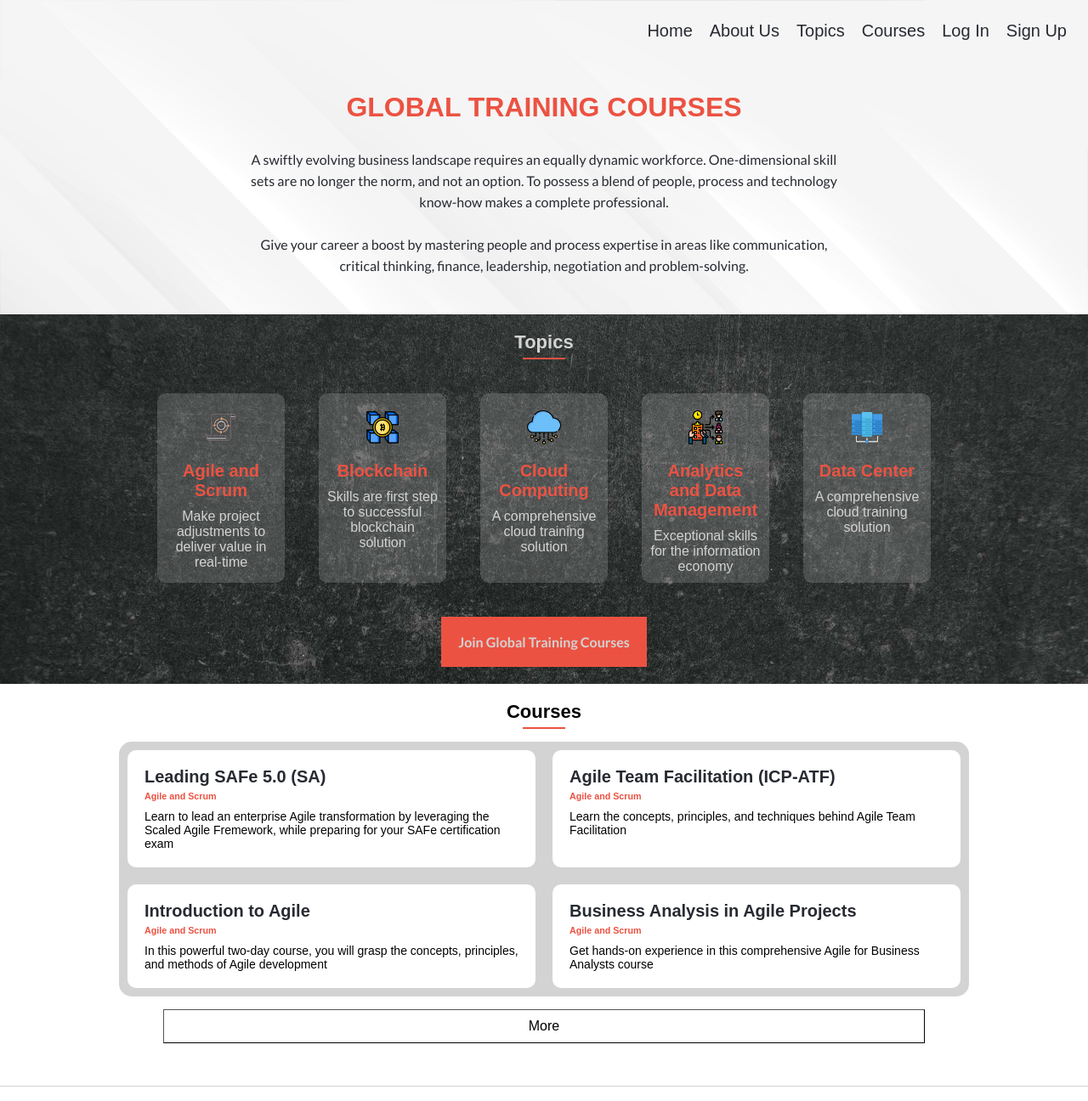
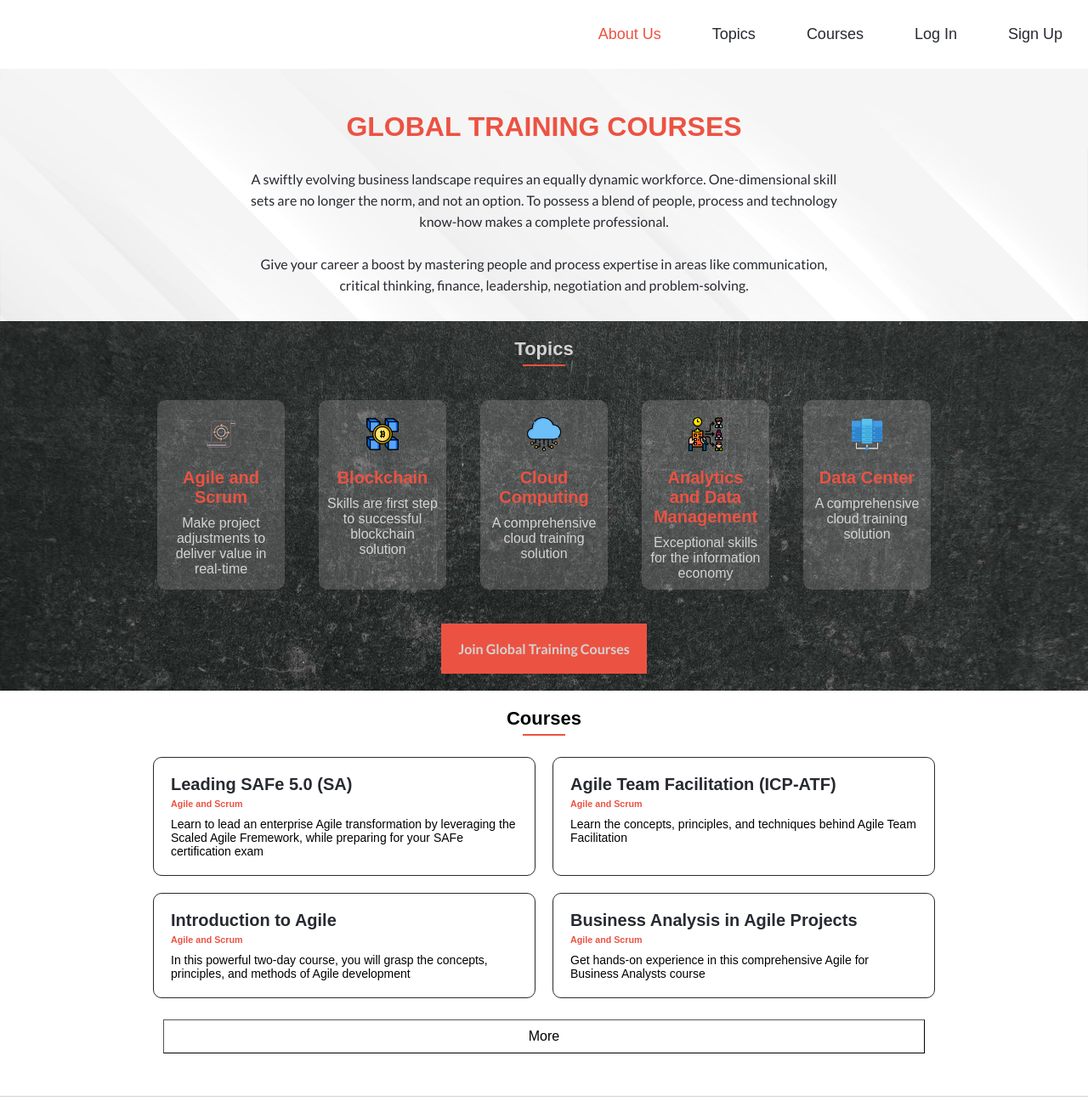
Before and after one commit to Dredwell/capstone-project-module-1, a plain HTML site: page index.html in a window 1280 px wide. Shown: the top 1296 px of the page at 85% size. Drawn offline with Linux system fonts and the light colour scheme; a web font is replaced by a local one.

Commit message:
Fixed desktop nav-bar

```diff
--- a/index.html
+++ b/index.html
@@ -21,7 +21,6 @@
           <img id="close-button" src="./assets/close.png" alt="close">
         </div>
         <ul>
-          <li><a href="index.html">Home</a></li>
           <li><a href="about.html">About Us</a></li>
           <li><a href="#topics">Topics</a></li>
           <li><a href="#courses">Courses</a></li>
@@ -32,7 +31,6 @@
     </nav>
     <nav class="nav-desktop">
       <ul>
-        <li><a href="index.html">Home</a></li>
         <li><a href="about.html">About Us</a></li>
         <li><a href="#topics">Topics</a></li>
         <li><a href="#courses">Courses</a></li>
--- a/styles/nav-bar.css
+++ b/styles/nav-bar.css
@@ -90,6 +90,7 @@ header h1 {
     display: flex;
     flex-direction: column;
     align-items: center;
+    padding: 0;
   }
 
   header p {
@@ -105,6 +106,9 @@ header h1 {
     display: flex;
     justify-content: flex-end;
     align-self: flex-end;
+    background-color: #fff;
+    width: 100%;
+    margin: 0;
   }
 
   .nav-desktop ul {
@@ -113,11 +117,15 @@ header h1 {
   }
 
   .nav-desktop li {
-    font-size: 20px;
-    padding: 10px;
+    font-size: 18px;
+    padding: 30px;
   }
 
   .nav-desktop a {
     color: var(--second-color);
   }
+
+  .nav-desktop li:first-child a {
+    color: var(--first-color);
+  }
 }
--- a/styles/styles.css
+++ b/styles/styles.css
@@ -96,9 +96,7 @@
 }
 
 .courses-container {
-  background-color: var(--third-color);
   margin: 15px;
-  border-radius: 15px;
 }
 
 .course {
@@ -107,6 +105,7 @@
   margin: 10px;
   padding: 20px;
   box-sizing: border-box;
+  border: 1px #272a31 solid;
   border-radius: 10px;
 }
 
@@ -179,10 +178,10 @@ footer p {
     display: flex;
     flex-direction: row;
     flex-wrap: wrap;
-    justify-content: space-around;
+    justify-content: center;
   }
 
   .course {
-    width: 48%;
+    width: 45%;
   }
 }
```
Also changed, not shown: about.html (+0 -2 lines).
